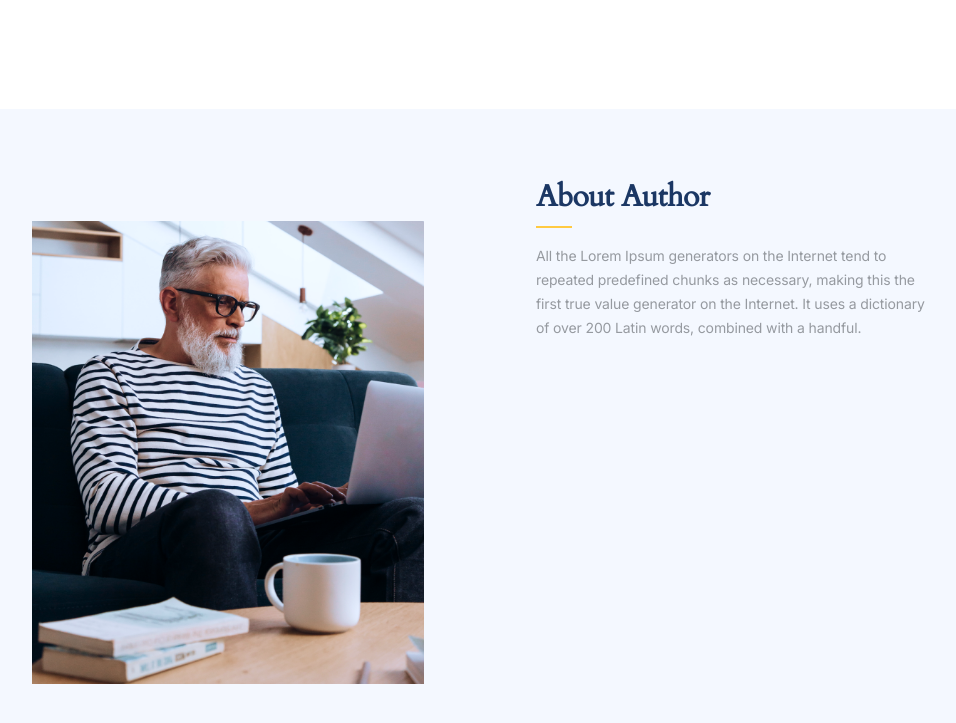
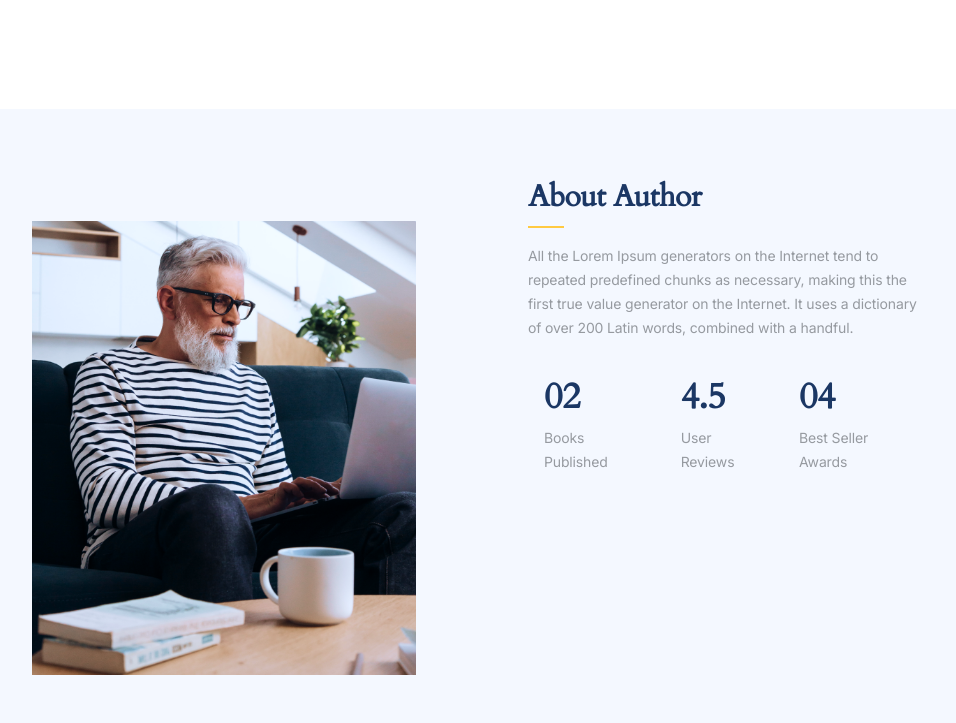
Before and after one commit to Nick-Kevin/WEEKLY_DECEMBER_FRONT_2, a plain HTML site: page index.html in a window 1280 px wide. Shown: the part 1275-1998 px from the top of the page, without its empty margins (160-1116 px from the left). Drawn offline with nearby package versions, Linux system fonts and the light colour scheme.

Commit message:
update index.html

```diff
--- a/index.html
+++ b/index.html
@@ -211,18 +211,32 @@
             </div>
         </section>
 
-        <div id="about" class="x-auto grid lg:grid-cols-2 lg:gap-x-28 px-6 md:px-20 lg:px-24 xl:px-48 xxl:px-64 py-14 lg:py-28 section-bg">
+        <div id="about" class="x-auto grid lg:grid-cols-2 lg:gap-x-24 px-6 md:px-20 lg:px-24 xl:px-48 xxl:px-64 py-14 lg:py-28 section-bg">
             <div class="lg:col-start-2 flex flex-col justify-end pb-4">
                 <h3 class="text-3xl text-main-color">About Author</h3>
                 <p class="line w-9 h-0"></p>
             </div>
-            <img src="assets/sections/about-author/author.png" class="w-58 lg:row-start-1 lg:row-end-3" alt="author">
+            <img src="assets/sections/about-author/author.png" class="w-96 lg:row-start-1 lg:row-end-3" alt="author">
             <div class="h-80">
                 <p class="text-sm leading-6">
                     All the Lorem Ipsum generators on the Internet tend to repeated predefined chunks as necessary,
                     making this the first true value generator on the Internet.
                     It uses a dictionary of over 200 Latin words, combined with a handful.
                 </p>
+                <div class="flex w-full mt-7">
+                    <div class="pl-4 pr-5 br-second-color">
+                        <h3 class="text-4xl text-main-color">02</h3>
+                        <p class="text-sm leading-6">Books Published</p>
+                    </div>
+                    <div class="pl-4 pr-5 br-second-color">
+                        <h3 class="text-4xl text-main-color">4.5</h3>
+                        <p class="text-sm leading-6">User Reviews</p>
+                    </div>
+                    <div class="px-4">
+                        <h3 class="text-4xl text-main-color">04</h3>
+                        <p class="text-sm leading-6">Best Seller Awards</p>
+                    </div>
+                </div>
             </div>
         </div>
 
```
